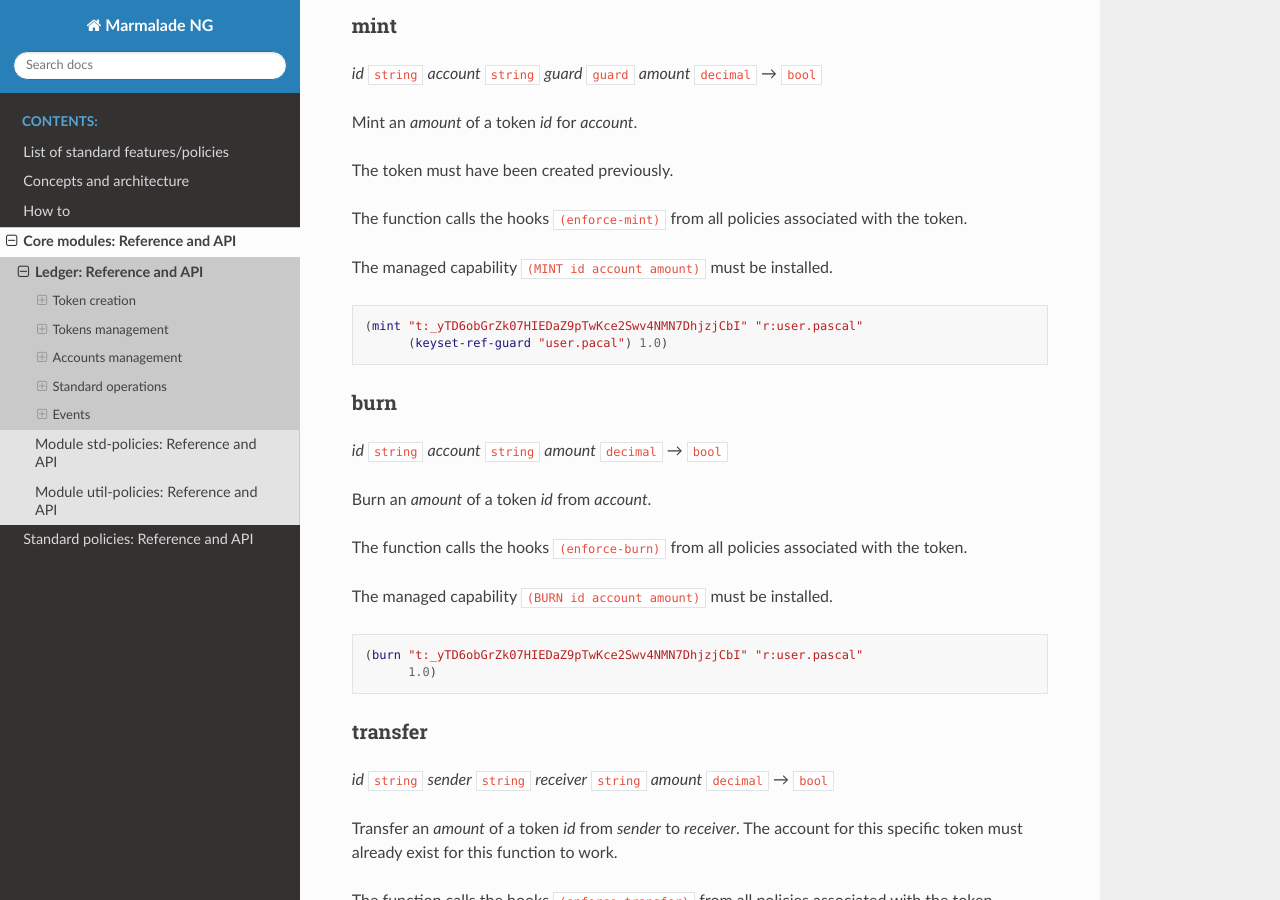
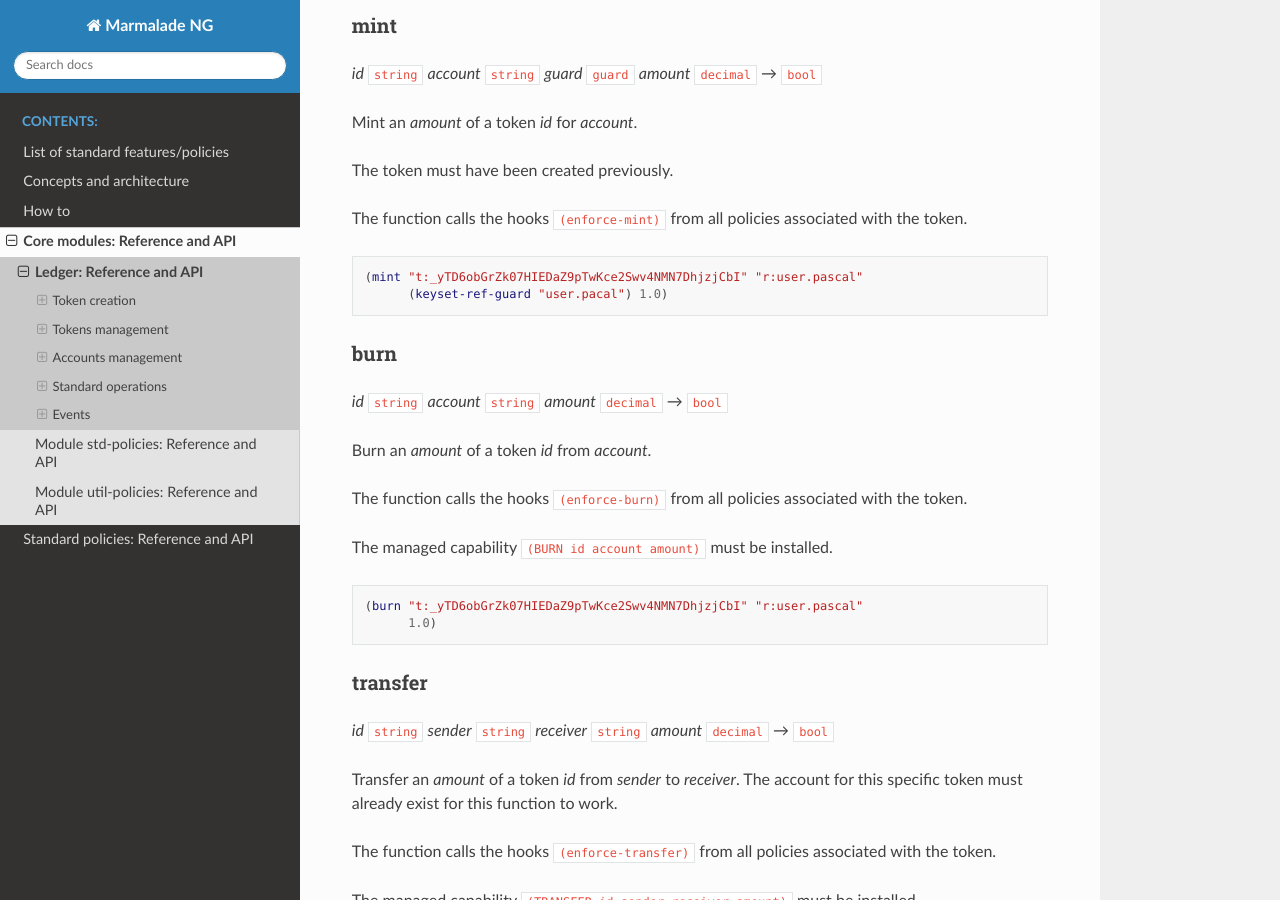
Before and after one commit to Marmalade-NG/marmalade-ng, a Sphinx documentation site: the page built from doc/source/api_ledger.rst, in a window 1280 px wide and 900 px high, scrolled down 4495 px. Built offline with Sphinx 7.4.7 and the Read the Docs theme 2.0.0, drawn with Linux system fonts in a browser that asks for light colours.

Commit message:
Make MINT cap non managed

```diff
--- a/doc/source/api_ledger.rst
+++ b/doc/source/api_ledger.rst
@@ -235,8 +235,6 @@ The token must have been created previously.
 
 The function calls the hooks ``(enforce-mint)`` from all policies associated with the token.
 
-The managed capability ``(MINT id account amount)`` must be installed.
-
 .. code:: lisp
 
   (mint "t:_yTD6obGrZk07HIEDaZ9pTwKce2Swv4NMN7DhjzjCbI" "r:user.pascal"
```
Also changed, not shown: 19 other files.
